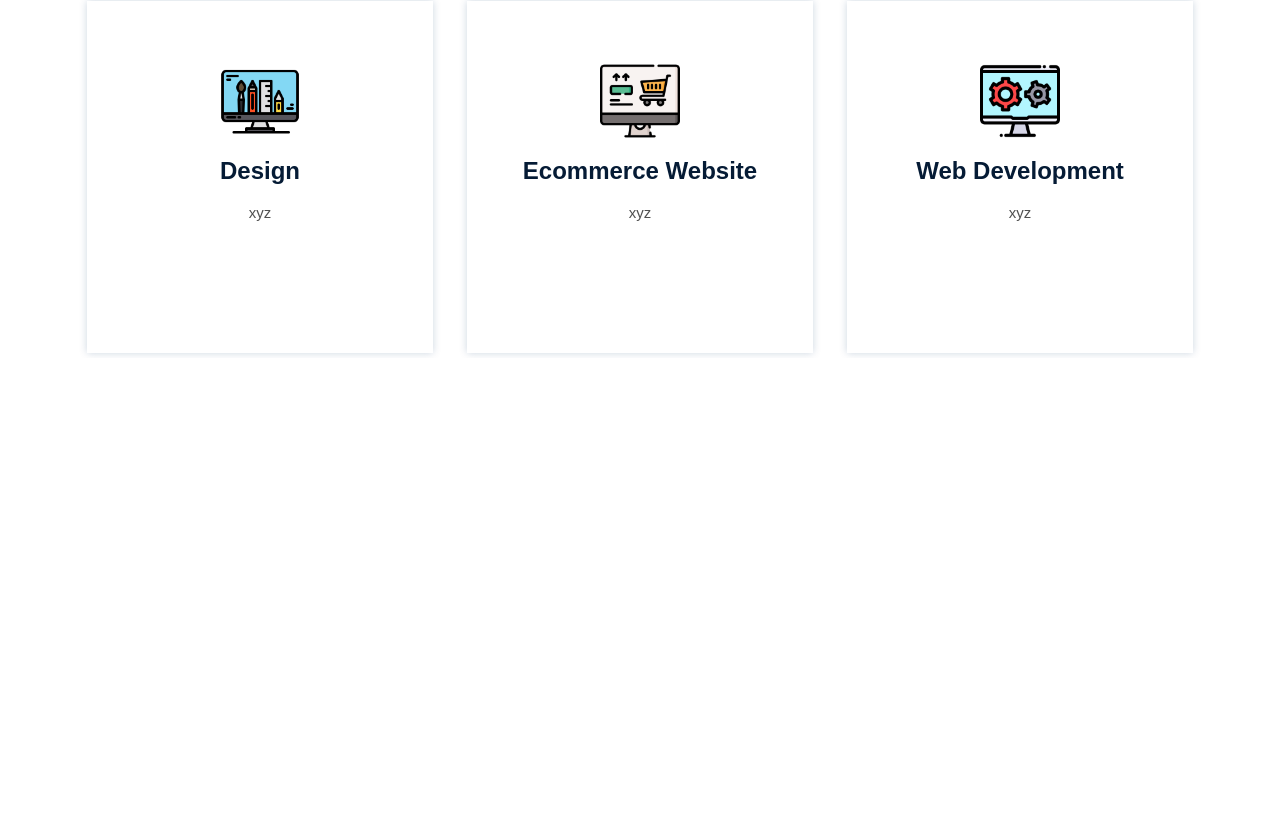
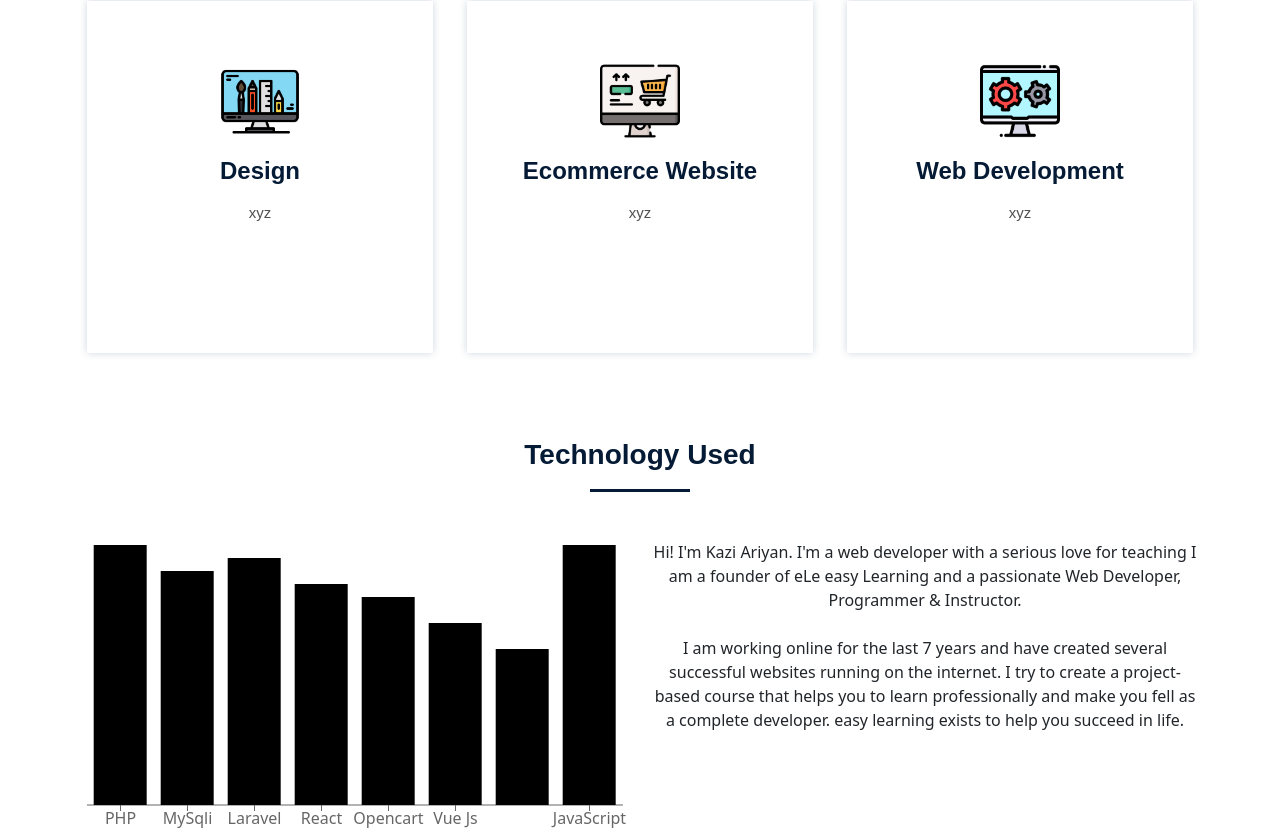
Before and after one commit to NehaCkumari/reactatoz, a React (Create React App) app: page / in a window 1280 px wide. Shown: the part 736-1576 px from the top of the page. Before the commit the page ends 1094 px from the top, so only its background shows below. Built offline with nearby package versions, Linux system fonts and the light colour scheme.

Commit message:
Add Analysis.jsx

```diff
--- a/package.json
+++ b/package.json
@@ -11,6 +11,7 @@
     "react-bootstrap": "^2.7.0",
     "react-dom": "^18.2.0",
     "react-scripts": "5.0.1",
+    "recharts": "^2.2.0",
     "web-vitals": "^2.1.4"
   },
   "scripts": {
--- a/src/App.js
+++ b/src/App.js
@@ -2,6 +2,7 @@ import React from "react";
 import NavBar from "./components/NavBar/NavBar";
 import TopBanner from "./components/TopBanner/TopBanner";
 import Services from "./components/Services/services";
+import Analysis from "./components/Analysis/Analysis";
 
 
 
@@ -11,6 +12,8 @@ function App() {
       <NavBar />
       <TopBanner />
       <Services />
+      <Analysis />
+
 
     </div>
   );
--- /dev/null
+++ b/src/components/Analysis/Analysis.jsx
@@ -0,0 +1,55 @@
+import React, { Component, Fragment } from 'react'
+import { Container, Row, Col } from 'react-bootstrap'
+import { Bar, BarChart, ResponsiveContainer, Tooltip, XAxis } from 'recharts';
+
+ class Analysis extends Component {
+    constructor(){
+        super();
+        this.state={
+             data:[
+                  {Techonology:'PHP',Projects:100},
+                  {Techonology:'MySqli',Projects:90},
+                  {Techonology:'Laravel',Projects:95},
+                  {Techonology:'React',Projects:85},
+                  {Techonology:'Opencart',Projects:80},
+                  {Techonology:'Vue Js',Projects:70},
+                  {Techonology:'Django',Projects:60},
+                  {Techonology:'JavaScript',Projects:100}
+             ]
+        }
+   }
+  render() {
+    return (
+        <Fragment>
+            <Container className='text-center'>
+            <h1 className='serviceMaintitle text-center'>Technology Used</h1>
+            <div className='bottom'></div>
+                <Row>
+                    <Col style={{width:'50%', height:'300px'}} lg={6} md={12} sm={12}>
+                        <ResponsiveContainer>
+                            <BarChart width={100} height={300} data={this.state.data}>
+
+                            <XAxis dataKey="Techonology" />
+                            <Tooltip />
+                            <Bar dataKey="Projects">
+
+                            </Bar>
+
+
+                            </BarChart>
+                        </ResponsiveContainer>
+
+                    </Col>
+                    <Col lg={6} md={12} sm={12} >
+                        <p className="text-justify">Hi! I'm Kazi Ariyan. I'm a web developer with a serious love for teaching I am a founder of eLe easy Learning and a passionate Web Developer, Programmer & Instructor.<br></br><br></br>
+
+                            I am working online for the last 7 years and have created several successful websites running on the internet. I try to create a project-based course that helps you to learn professionally and make you fell as a complete developer. easy learning exists to help you succeed in life.<br></br><br></br></p>
+                    </Col>
+                </Row>
+            </Container>
+        </Fragment>
+    )
+  }
+}
+
+export default Analysis
```
Also changed, not shown: 1 other file (tests, documents, lock files or other folders).
